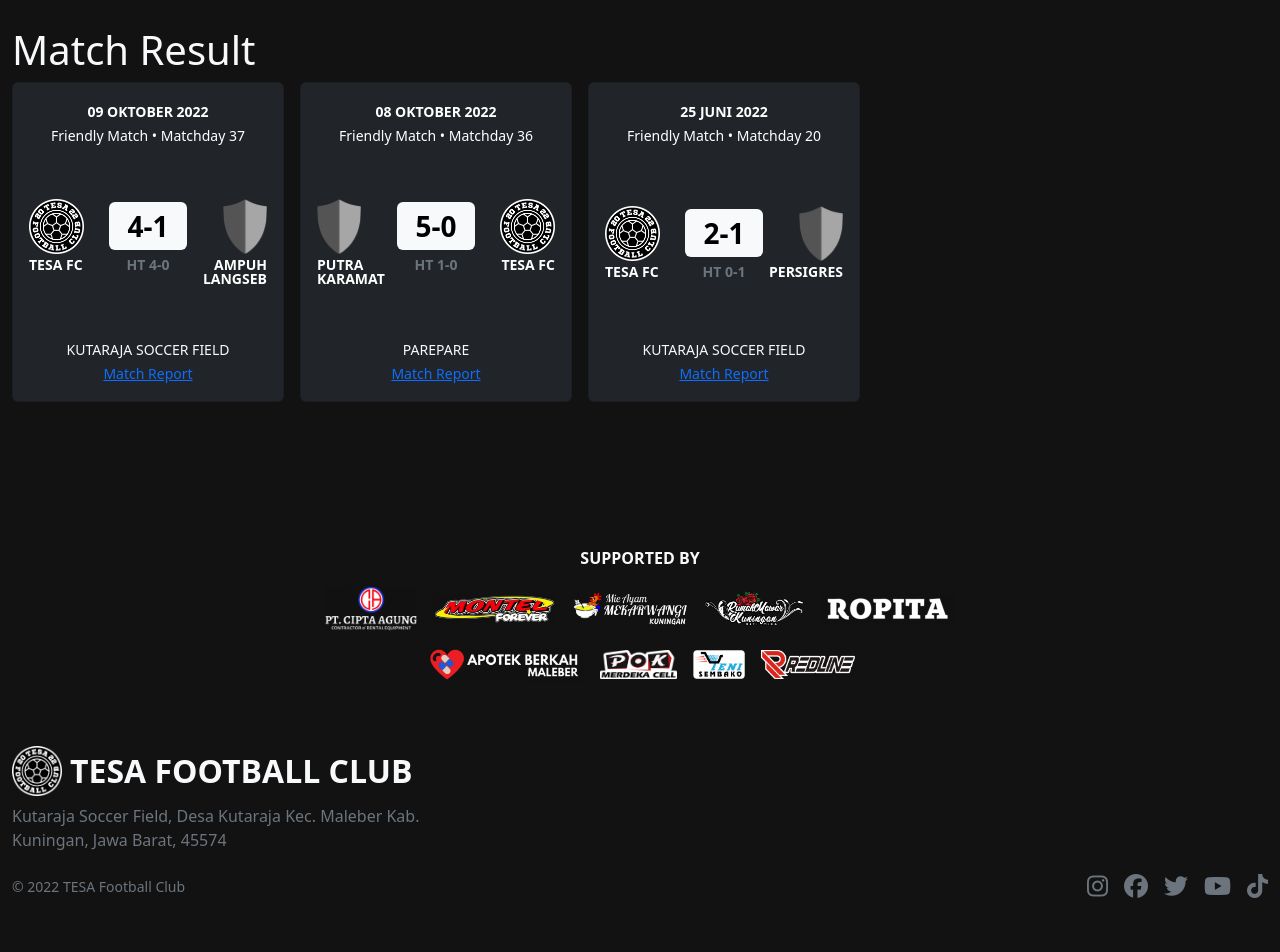
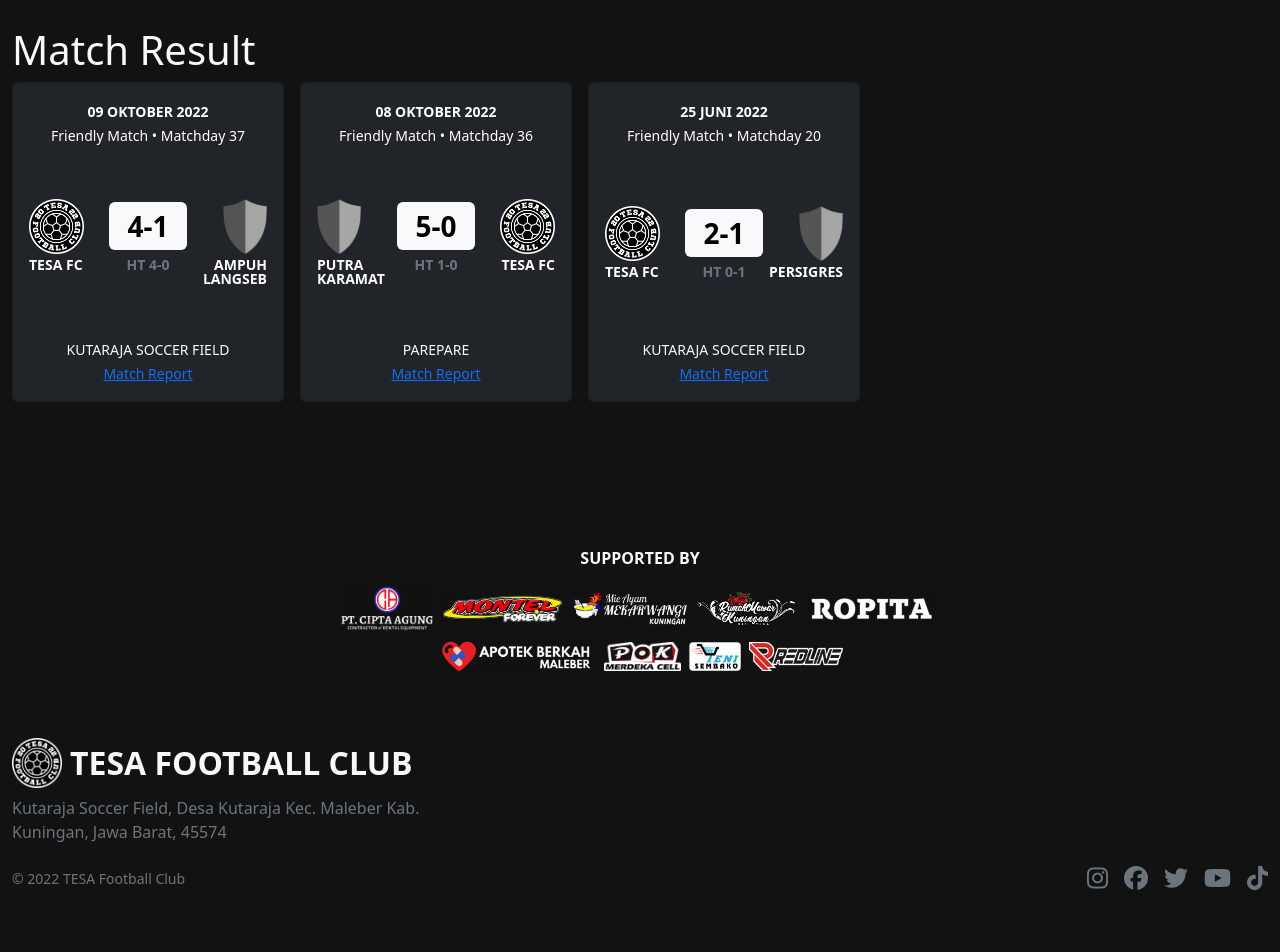
Before and after one commit to tesafc/tesafc.github.io, a Jekyll site: the page built from index.html, in a window 1280 px wide. Shown: the part 1173-2125 px from the top of the page. Built offline with Jekyll 4.4.1, drawn with Linux system fonts in a browser that asks for light colours; nearby versions of some CDN libraries.

Commit message:
Update default.html

```diff
--- a/_layouts/default.html
+++ b/_layouts/default.html
@@ -41,7 +41,7 @@
     <div class="container-fluid text-light mt-5">
       <footer>
         <div class="d-block text-center text-uppercase fw-bolder pb-3 pt-5">supported by</div>
-        <div class="d-flex flex-wrap justify-content-center align-items-center hstack gap-3 pb-5 mx-auto" style="max-width: 720px;">
+        <div class="d-flex flex-wrap justify-content-center align-items-center hstack gap-2 pb-5 mx-auto" style="max-width: 720px;">
           <img src="{{ '/assets/img/logo/cipta-agung.png' | relative_url }}" alt="" class="" style="object-fit: contain;" width="auto" height="45">
           <img src="{{ '/assets/img/logo/montel-forever.png' | relative_url }}" alt="" class="" style="object-fit: contain;" width="auto" height="30">
           <img src="{{ '/assets/img/logo/mie-mekarwangi.png' | relative_url }}" alt="" class="" style="object-fit: contain;" width="auto" height="35">
```
